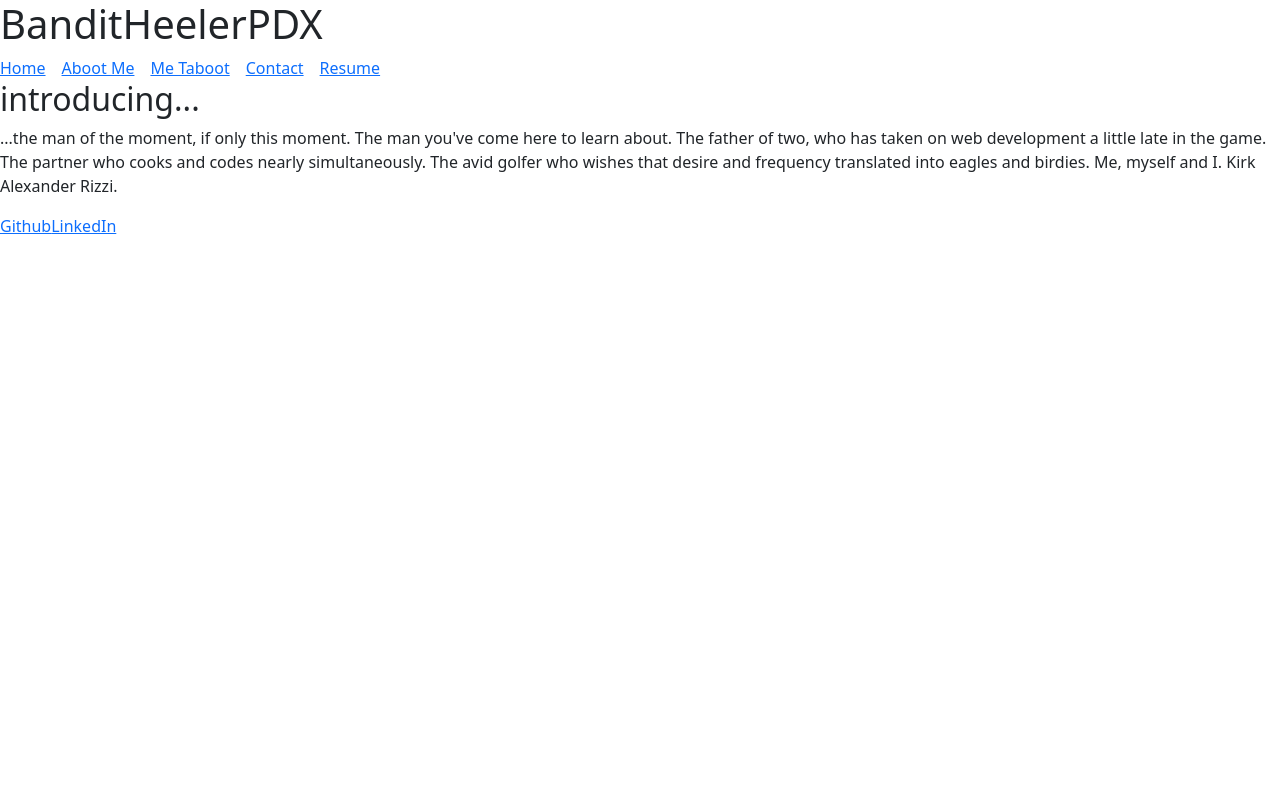
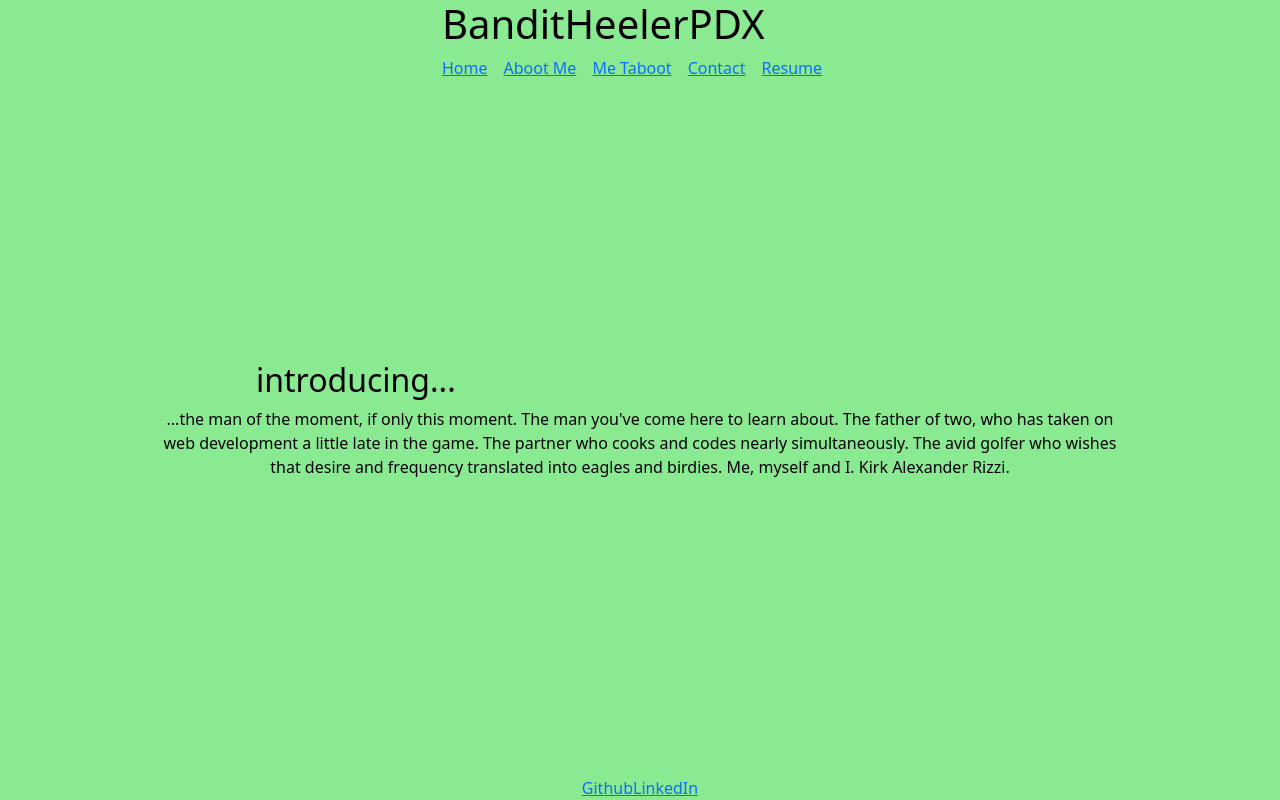
Before and after one commit to BanditHeelerPDX/auld-salt-development, a React (Create React App) app: page / in a window 1280 px wide. Built offline with nearby package versions, Linux system fonts and the light colour scheme.

Commit message:
styling, one line at a time

```diff
--- a/public/index.html
+++ b/public/index.html
@@ -4,12 +4,11 @@
     <meta charset="utf-8" />
     <link rel="icon" href="%PUBLIC_URL%/favicon.ico" />
     <meta name="viewport" content="width=device-width, initial-scale=1" />
-    <meta name="theme-color" content="#000000" />
     <meta
       name="description"
-      content="Web site created using create-react-app"
+      content="A react based portfolio for auldsaltdev"
     />
-    <link rel="apple-touch-icon" href="%PUBLIC_URL%/logo192.png" />
+    <link rel="stylesheet" href="" />
     <!--
       manifest.json provides metadata used when your web app is installed on a
       user's mobile device or desktop. See https://developers.google.com/web/fundamentals/web-app-manifest/
@@ -24,20 +23,10 @@
       work correctly both with client-side routing and a non-root public URL.
       Learn how to configure a non-root public URL by running `npm run build`.
     -->
-    <title>React App</title>
+    <title>auldsaltdev</title>
   </head>
   <body>
     <noscript>You need to enable JavaScript to run this app.</noscript>
     <div id="root"></div>
-    <!--
-      This HTML file is a template.
-      If you open it directly in the browser, you will see an empty page.
-
-      You can add webfonts, meta tags, or analytics to this file.
-      The build step will place the bundled scripts into the <body> tag.
-
-      To begin the development, run `npm start` or `yarn start`.
-      To create a production bundle, use `npm run build` or `yarn build`.
-    -->
   </body>
 </html>
--- a/src/components/Aboot.js
+++ b/src/components/Aboot.js
@@ -10,19 +10,27 @@ const Aboot = () => {
         </h2>
       </div>
       <div className="row justify-content-center">
-        <div className="aboot-content col-8">
+        <div
+          className="aboot-content col-8"
+          style={{ maxWidth: "100%", overflow: "hidden" }}
+        >
           <div
             className="aboot-img"
             style={{
               maxWidth: "50%",
               float: "right",
-              animation: "spin 2s linear",
+              animation: "spin 1s linear",
             }}
           >
             <img
               src={image}
               alt="A portrait of the developer as an aging father."
-              style={{ maxWidth: "30%", borderRadius: "8px" }}
+              style={{
+                maxWidth: "30%",
+                borderRadius: "8px",
+                width: "100%",
+                height: "auto",
+              }}
             />
           </div>
           <p>
--- a/src/components/Contact.js
+++ b/src/components/Contact.js
@@ -33,9 +33,13 @@ const Contact = () => {
 
   return (
     <section id="contact" className="contact-form">
-      <div className="flex-row">
+      <div className="container">
         <h2 className="title">Contact</h2>
         <form onSubmit={handleSubmit}>
+          <div className="form-group">
+            <label htmlFor="name" className="visually-hidden">
+              Name
+            </label>
             <input
               type="text"
               placeholder="Name"
@@ -44,6 +48,11 @@ const Contact = () => {
               onBlur={() => handleBlur("name")}
             />
             {nameError && <p className="error">Name is required</p>}
+          </div>
+          <div className="form-group">
+            <label htmlFor="email" className="visually-hidden">
+              Email
+            </label>
             <input
               type="email"
               placeholder="Email"
@@ -52,11 +61,17 @@ const Contact = () => {
               onBlur={() => handleBlur("email")}
             />
             {emailError && <p className="error">Invalid email address</p>}
+          </div>
+          <div className="form-group">
+            <label htmlFor="message" className="visually-hidden">
+              Message
+            </label>
             <textarea
               placeholder="Message"
               value={message}
               onChange={(event) => setMessage(event.target.value)}
             ></textarea>
+          </div>
           <button type="submit">Deliver</button>
         </form>
       </div>
--- a/src/components/Home.js
+++ b/src/components/Home.js
@@ -4,15 +4,21 @@ const Home = () => {
   return (
     <section id="home">
       <div className="home-content">
-        <h2>introducing...</h2>
-        <p>
-          ...the man of the moment, if only this moment. The man you've come
-          here to learn about. The father of two, who has taken on web
-          development a little late in the game. The partner who cooks and codes
-          nearly simultaneously. The avid golfer who wishes that desire and
-          frequency translated into eagles and birdies. Me, myself and I. Kirk
-          Alexander Rizzi.
-        </p>
+        <div className="home-header">
+          <h2 style={{ marginLeft: "20%" }}>introducing...</h2>
+        </div>
+        <div className="d-flex justify-content-center">
+          <div className="w-75 text-center">
+            <p className="mx-auto">
+              ...the man of the moment, if only this moment. The man you've come
+              here to learn about. The father of two, who has taken on web
+              development a little late in the game. The partner who cooks and
+              codes nearly simultaneously. The avid golfer who wishes that
+              desire and frequency translated into eagles and birdies. Me,
+              myself and I. Kirk Alexander Rizzi.
+            </p>
+          </div>
+        </div>
       </div>
     </section>
   );
--- a/src/components/Resume.js
+++ b/src/components/Resume.js
@@ -12,7 +12,9 @@ const Resume = () => {
           management system from the ground up for Audix USA, producer of
           microphones for every room from the boardroom to concert halls. I
           inspected titanium-cast aircraft and military components for Precision
-          Castparts.
+          Castparts. Now I am aiming to become a web-developer for a socially
+          conscious company that is actively working to make the world a better
+          place for all.
         </p>
         <a href="resume-link" download>
           Resume Download
--- a/src/index.css
+++ b/src/index.css
@@ -1,5 +1,33 @@
+* {
+  background-color: #8AEA92;
+  color: #000000;
+  box-sizing: border-box;
+  justify-content: space-between;
+}
+
+:root {
+  --primary: #8AEA92;
+  --secondary: #80ADA0;
+  --tertiary: #5F5566;
+  --quaternary: #33202A;
+  --quinary: #000000;
+}
+
+#root {
+  display: flex;
+  flex-direction: column;
+  justify-content: space-between;
+  align-items: center;
+  min-height: 100vh;
+}
+
 body {
+  background-color: #8AEA92;
+  color: #000000;
+  font-family: 'Raleway', sans-serif;
   margin: 0;
+  min-height: 100vh;
+
   font-family: -apple-system, BlinkMacSystemFont, 'Segoe UI', 'Roboto', 'Oxygen',
     'Ubuntu', 'Cantarell', 'Fira Sans', 'Droid Sans', 'Helvetica Neue',
     sans-serif;
```
Lines whose indentation alone changed are shown as unchanged.
